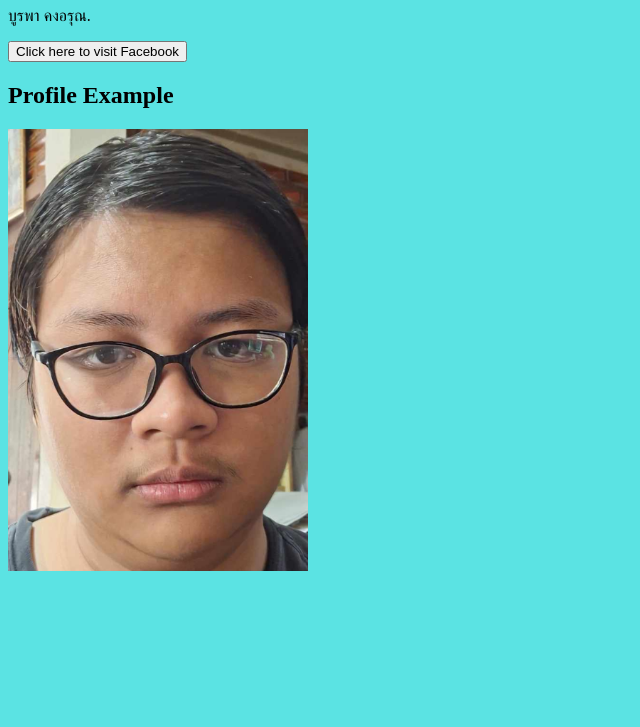
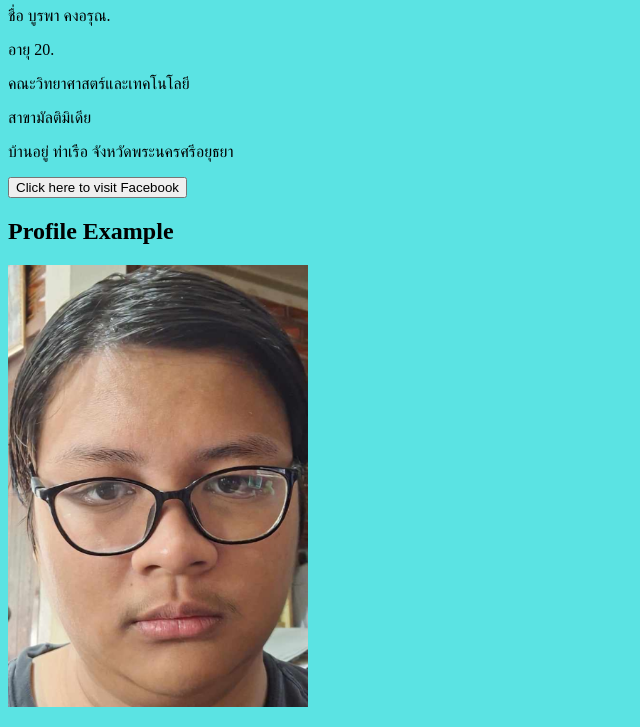
Before and after one commit to firstRKO/profile, a plain HTML site: page index.html in a window 1280 px wide. Shown: the part 73-800 px from the top of the page, without its empty margins (0-640 px from the left). Drawn offline with Linux system fonts and the light colour scheme.

Commit message:
Add files via upload

```diff
--- a/index.html
+++ b/index.html
@@ -8,7 +8,11 @@
 <body style="background-color:#5be3e3;">
 
  <h1>Hallo world</h1>
- <p>บูรพา คงอรุณ.</p>
+ <p>ชื่อ บูรพา คงอรุณ.</p>
+ <p>อายุ 20.</p
+ <p>คณะวิทยาศาสตร์และเทคโนโลยี</p
+ <p>สาขามัลติมิเดีย</p
+ <p>บ้านอยู่ ท่าเรือ จังหวัดพระนครศรีอยุธยา</p
 
  <p>
      <a href="https://www.facebook.com/share/18MZQFHCqS/" target="_blank">
```
